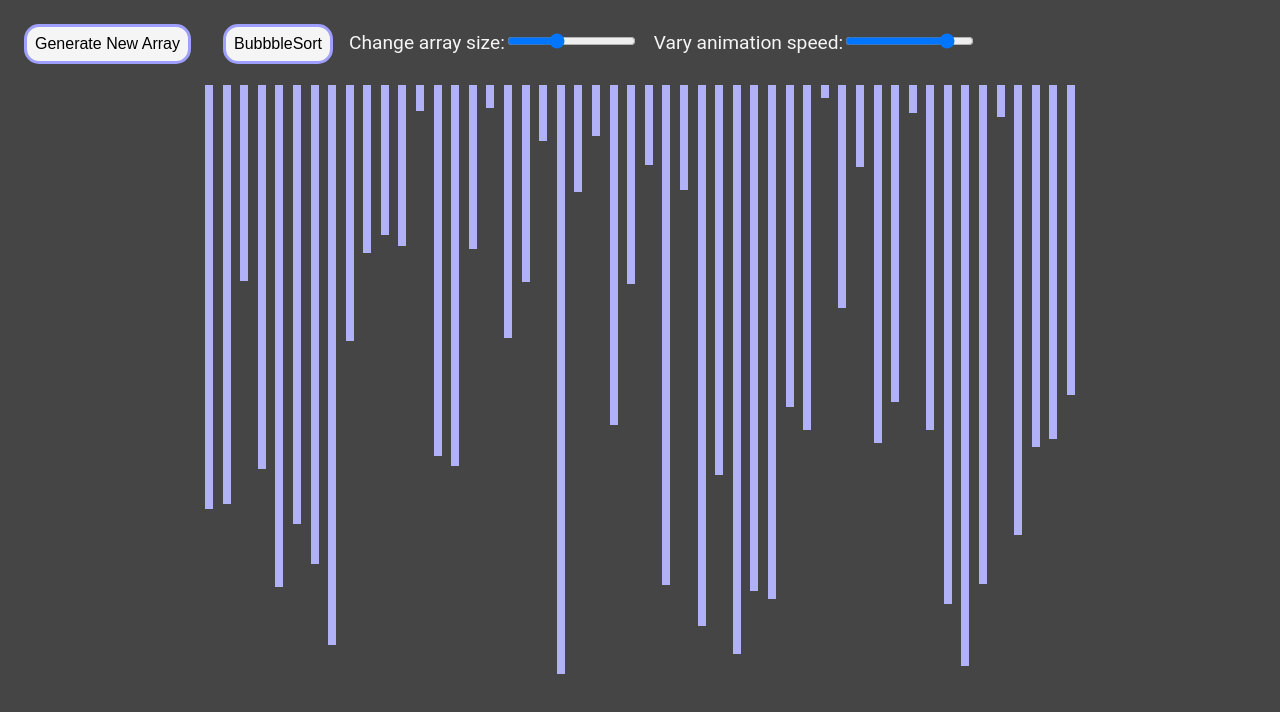
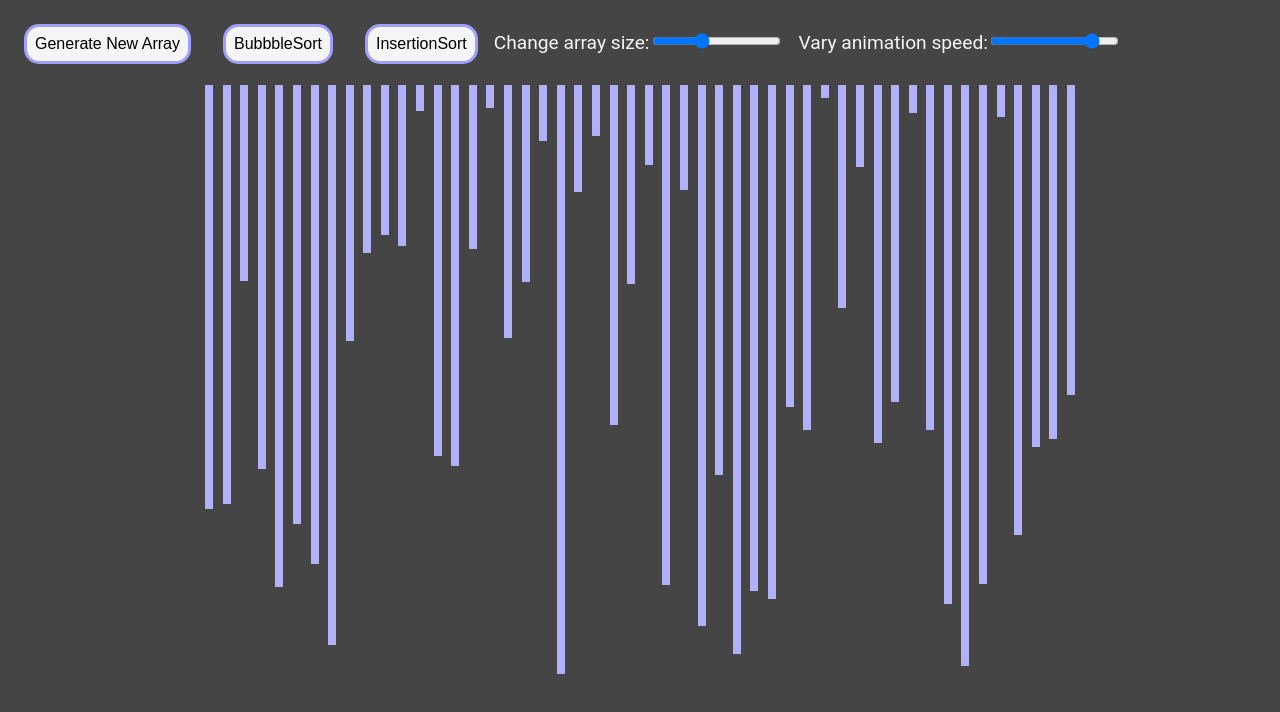
Before and after one commit to sarthakDora/SortAlgoVisualizer.github.io, a React (Create React App) app in the folder sort-algo-visualizer/: page / in a window 1280 px wide. Shown: the top 712 px of the page. Built offline with nearby package versions, Linux system fonts and the light colour scheme.

Commit message:
insertion Sort algo animation implemented

```diff
--- a/sort-algo-visualizer/src/SortingAlgoComponent/insertionSort.js
+++ b/sort-algo-visualizer/src/SortingAlgoComponent/insertionSort.js
@@ -2,14 +2,23 @@
 
 export function InsertionSort(array)
 {
-    for (let i = 1; i < array.length; i++)
+    const animations=[];
+    for (let i = 0; i < array.length; i++)
     {
-        let j = i;
-        while (j > 0 && array[j] < array[j-1])
+        let key=array[i];
+        let j = i-1;
+        animations.push([i,i,"key"]);
+        while (j >= 0 && array[j] > key)
         {
-            Helper(j - 1,j,  array);
-            j -= 1;
+            array[j+1]=array[j];
+           // Helper(j - 1,j,  array);
+           animations.push([j,j+1,"colorchange"]);
+           animations.push([j,j+1,"swap"]);
+           animations.push([j,j+1,"colorrev"]);
+            j--;
         }
+        animations.push([j+1,j+1,"keyrev"]);
+        array[j+1]=key;
     }
-    return array;
+    return animations;
 }
--- a/sort-algo-visualizer/src/visualizerComponent.jsx
+++ b/sort-algo-visualizer/src/visualizerComponent.jsx
@@ -98,6 +98,51 @@
         }
         return true;
     }
+    insertionSort() {
+        const animations = InsertionSort(this.state.arr);
+        for (let i = 0; i < animations.length; i++) {
+            const [bar1, bar2, optype] = animations[i];
+            const bar1style = document.getElementById(bar1).style;
+            const bar2style = document.getElementById(bar2).style;
+            switch (optype) {
+                case "key":
+                    setTimeout(() => {
+                        bar1style.backgroundColor = "purple";
+                    }, this.state.animationTime * i);
+                    break;
+                case "colorchange":
+                    setTimeout(() => {
+                        bar1style.backgroundColor = color1;
+                        bar2style.backgroundColor = color1;
+                    }, this.state.animationTime * i);
+                    break;
+                case "swap":
+                    setTimeout(() => {
+                        let temp = bar1style.height;
+                        bar1style.height = bar2style.height;
+                        bar2style.height = temp;
+                    }, this.state.animationTime * i);
+                    break;
+                case "colorrev":
+                    setTimeout(() => {
+                        bar1style.backgroundColor = color2;
+                        bar2style.backgroundColor = color2;
+                    }, this.state.animationTime * i);
+                    break;
+                case "keyrev":
+                    setTimeout(() => {
+                        bar1style.backgroundColor = color2;
+                    }, this.state.animationTime * i);
+                    break;
+                default:
+                    break;
+            }
+        }
+        setTimeout(() => {
+            this.changetoColor3(this.state.arr, color3);
+            this.enableButtons();
+        }, this.state.animationTime * animations.length);
+    }
     onSliderChange(e) {
 
         this.state.SIZE = e.target.value;
@@ -120,33 +165,10 @@
         else if (e.target.value > 10 && e.target.value <= 20)
             this.state.width = 12;
 
-        // this.setState.SIZE = e.target.value;
-        // // this.state.SIZE = e.target.value;
-        // if (e.target.value >= 60 && e.target.value <= 75)
-        //     this.setState.width = 7;
-        // else if (e.target.value > 75 && e.target.value <= 90)
-        //     this.setState.width = 6;
-        // else if (e.target.value > 90 && e.target.value <= 105)
-        //     this.setState.width = 5;
-        // else if (e.target.value > 100 && e.target.value <= 125)
-        //     this.setState.width = 5;
-        // else if (e.target.value > 50 && e.target.value < 60)
-        //     this.setState.width = 8;
-        // else if (e.target.value > 40 && e.target.value <= 50)
-        //     this.setState.width = 9;
-        // else if (e.target.value > 30 && e.target.value <= 40)
-        //     this.setState.width = 10;
-        // else if (e.target.value > 20 && e.target.value <= 30)
-        //     this.setState.width = 11;
-        // else if (e.target.value > 10 && e.target.value <= 20)
-        //     this.setState.width = 12;
-
-
         this.resetArray();
     }
     onSpeedChange(e) {
         this.state.animationTime = e.target.value;
-        // this.setState.animationTime = e.target.value;
     }
     disableButtons(button) {
         const btnarr = ["newArray", "merge", "bubble", "selection", "insertion", "quick"];
@@ -173,6 +195,10 @@
                     this.BubbbleSort();
                     this.disableButtons("bubble");
                 }}>BubbbleSort</button>
+          <button className="btn" id="insertion" onClick={() => {
+                    this.insertionSort();
+                    this.disableButtons("insertion");
+                }}>InsertionSort</button>
 
                 <div style={{ display: "inline-block", margin: "0.5em 0 0.5em" }}>
                     <label style={{ color: "whitesmoke", fontSize: "1.2em", fontFamily: "Roboto" }}>Change array size:</label>
```
